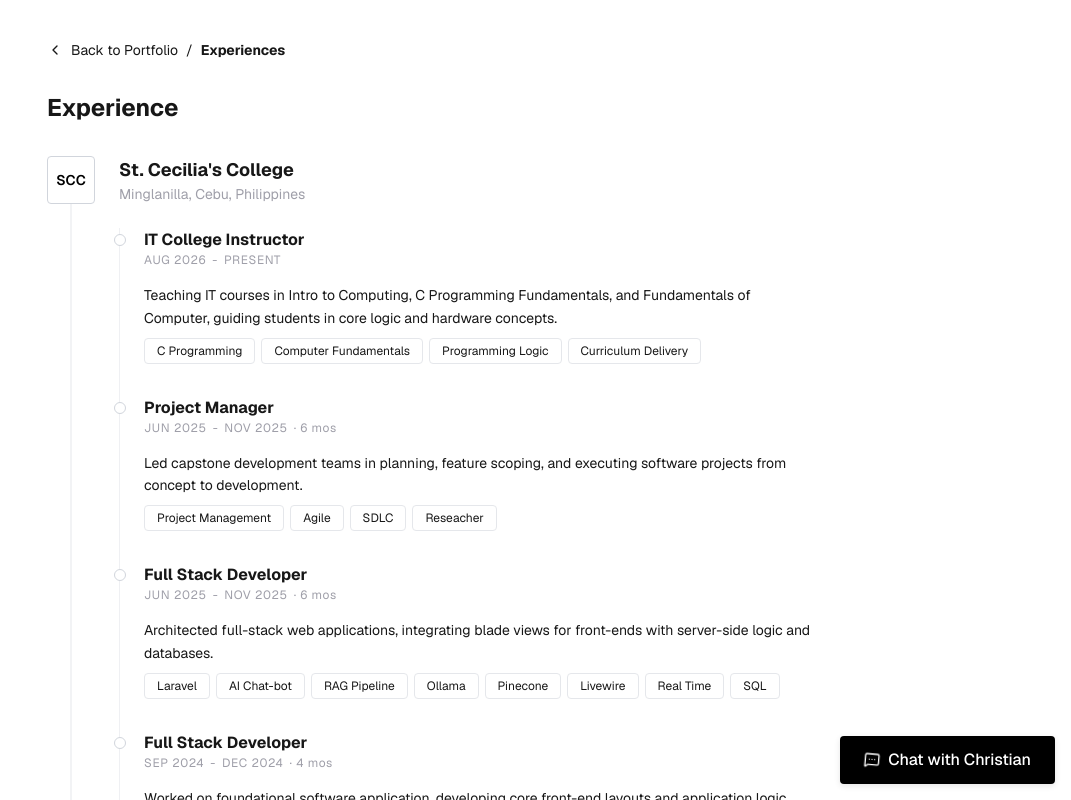
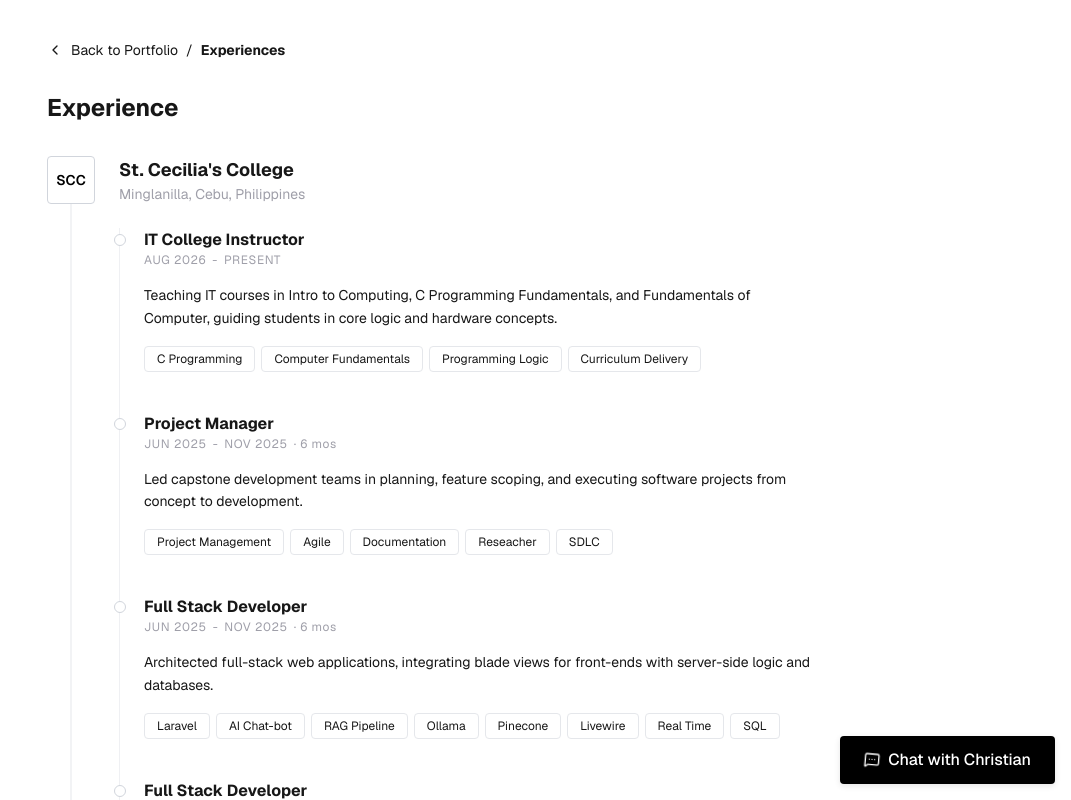
Before and after one commit to cjabendan/cj-dev, a Next.js app: page /experiences in a window 1280 px wide. Shown: the top 800 px of the page, without its empty margins (209-1280 px from the left). Built offline with nearby package versions, Linux system fonts and the light colour scheme; no server answers.

Commit message:
modify experiences.json data

```diff
--- a/app/(routes)/experiences/page.tsx
+++ b/app/(routes)/experiences/page.tsx
@@ -64,7 +64,7 @@ export default function ExperiencesPage() {
 
                 {/* Roles Container */}
                 <div
-                  className={`flex flex-col gap-8 ${
+                  className={`flex flex-col gap-8 sm:gap-10 ${
                     hasMultipleRoles
                       ? "border-l border-gray-200/60 dark:border-gray-800 pl-6"
                       : ""
--- a/components/cards/ExperienceCard.tsx
+++ b/components/cards/ExperienceCard.tsx
@@ -50,7 +50,7 @@ export default function ExperienceCard({ exp, hasMultipleRoles }: ExperienceCard
           </p>
         )}
         {exp.skills && exp.skills.length > 0 && (
-          <div className="flex flex-wrap gap-1.5 pt-2">
+          <div className="flex flex-wrap gap-1.5 pt-4">
             {exp.skills.map((skill, idx) => (
               <span
                 key={idx}
--- a/data/experiences.json
+++ b/data/experiences.json
@@ -39,7 +39,7 @@
     "duration": "6 mos",
     "location": "Minglanilla, Cebu, Philippines",
     "description": "Led capstone development teams in planning, feature scoping, and executing software projects from concept to development.",
-    "skills": ["Project Management", "Agile", "SDLC", "Reseacher"]
+    "skills": ["Project Management", "Agile", "Documentation", "Reseacher", "SDLC"]
   },
   {
     "id": 4,
@@ -67,7 +67,7 @@
     "duration": "4 mos",
     "location": "Cebu, Philippines",
     "description": "Developed web and mobile application features, optimizing UI performance and collaborating with other intern developers.",
-    "skills": ["React Native", "TypeScript", "Tailwind CSS", "Git", "UI/UX"]
+    "skills": ["React", "React Native", "TypeScript", "Tailwind CSS", "Git", "UI/UX"]
   },
   {
     "id": 6,
@@ -75,9 +75,9 @@
     "type": "Part Time",
     "company": "JMS One IT",
     "logo": "JMS",
-    "year": "2026",
+    "year": "Present",
     "start": "AUG 2026",
-    "end": "PRESENT",
+    "end": "Present",
     "duration": "",
     "location": "Lapu-Lapu, Cebu, Philippines",
     "description": "Building custom web applications, mobile apps, and full-stack solutions for enterprise client projects.",
@@ -89,9 +89,9 @@
     "type": "Part Time",
     "company": "St. Cecilia's College",
     "logo": "SCC",
-    "year": "2026",
+    "year": "Present",
     "start": "AUG 2026",
-    "end": "PRESENT",
+    "end": "Present",
     "duration": "",
     "location": "Minglanilla, Cebu, Philippines",
     "description": "Teaching IT courses in Intro to Computing, C Programming Fundamentals, and Fundamentals of Computer, guiding students in core logic and hardware concepts.",
```
